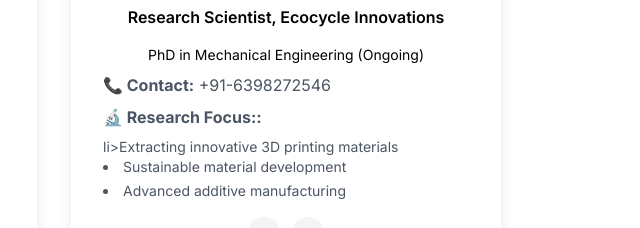
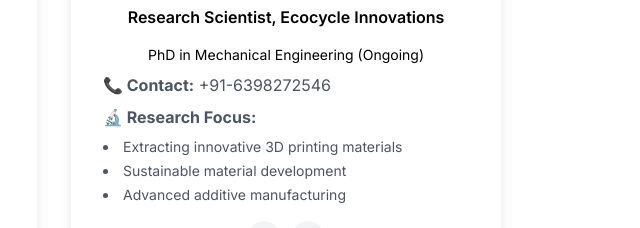
Before and after one commit to prishabh3/Ecocycle-Innovation, a website: page team-contact.html in a window 1280 px wide. Shown: the part 976-1204 px from the top of the page, 586-1226 px from the left. Drawn offline with nearby package versions, Linux system fonts and the light colour scheme.

Commit message:
Fix typo in Research Focus section

```diff
--- a/team-contact.html
+++ b/team-contact.html
@@ -287,9 +287,9 @@
                     <p class="text-primary text-sm mb-2">PhD in Mechanical Engineering (Ongoing)</p>
                     <div class="text-gray-600 mb-4 text-left space-y-2">
                         <p><strong>📞 Contact:</strong> +91-6398272546</p>
-                        <p><strong>🔬 Research Focus::</strong></p>
+                        <p><strong>🔬 Research Focus:</strong></p>
                         <ul class="list-disc list-inside text-sm space-y-1">
-                           li>Extracting innovative 3D printing materials</li>
+                                <li>Extracting innovative 3D printing materials</li>
                                 <li>Sustainable material development</li>
                                 <li>Advanced additive manufacturing</li>
                             </ul>
```
